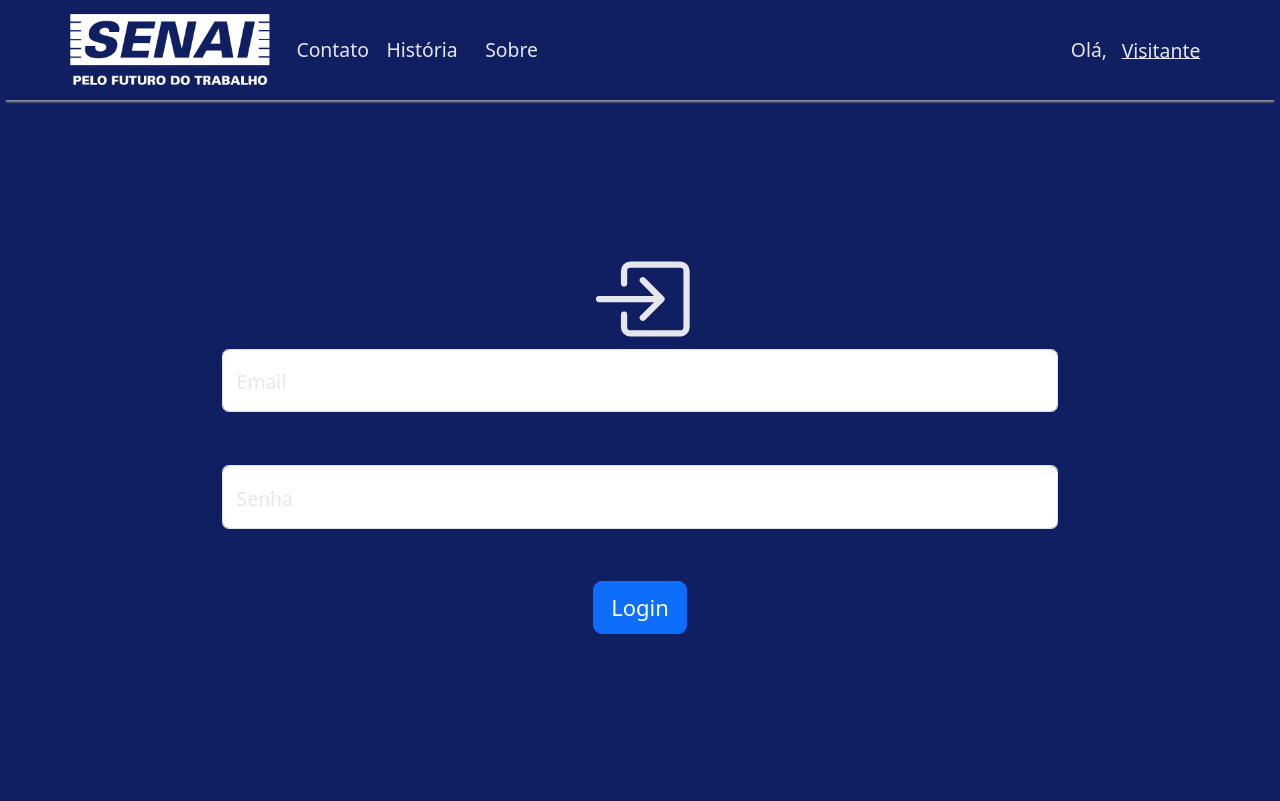
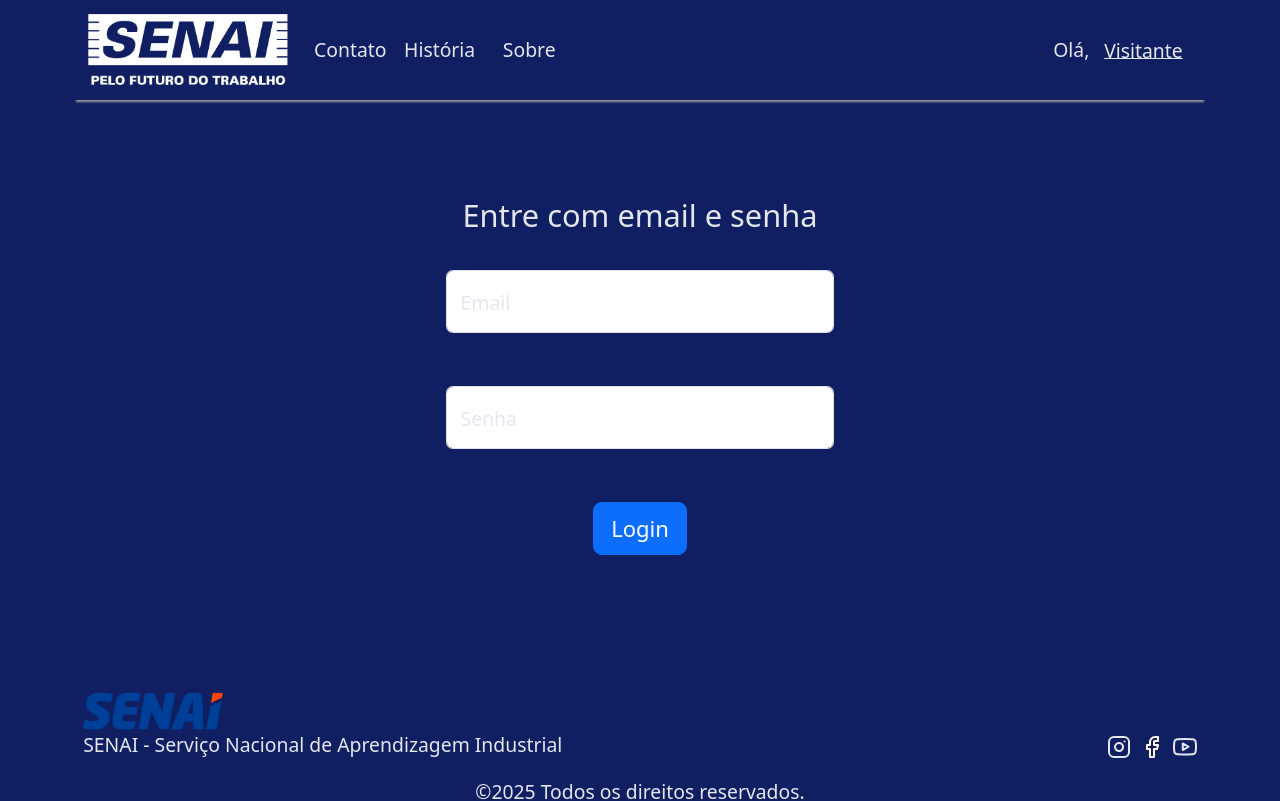
Before and after one commit to VandersonSenai/landingpageSenai, a React (Vite) app: page / in a window 1280 px wide. Shown: the top 801 px of the page. Built offline with nearby package versions, Linux system fonts and the light colour scheme; data requests are answered from the project's data file.

Commit message:
Ajuste na pagina com a história do Senai

```diff
--- a/src/App.jsx
+++ b/src/App.jsx
@@ -14,8 +14,8 @@ function App() {
       <AuthProvider>
       <div className="App ">
 
+        <Container className="container-fluid py-0 px-0 ">
             <NavBar  />
-        <Container className="container-fluid py-0 px-0 ">
 
             <Outlet />
 
--- a/src/components/Footer.jsx
+++ b/src/components/Footer.jsx
@@ -5,7 +5,7 @@ import Container from 'react-bootstrap/Container';
 import Row from 'react-bootstrap/Row';
 import Col from 'react-bootstrap/Col';
 
-const Footer = () => <footer className="page-footer font-small pt-5">
+const Footer = () => <footer sticky="bottom" className="page-footer font-small pt-1 ">
     <div expand="lg" className={`container-fluid ${styles.footer}`}
 
     >
--- a/src/components/NavBar.jsx
+++ b/src/components/NavBar.jsx
@@ -14,7 +14,7 @@ const NavBar = () => {
 
   return (
         // <Navbar expand="lg" className="bg-body-tertiary " bg="dark" data-bs-theme="dark">
-    <Navbar sticky="top" expand="lg" className={`container-fluid py-2 px-0 ${styles.navbar_custom}`}
+    <Navbar sticky="top" expand="lg" className={`container-fluid py-2 px-3 ${styles.navbar_custom}`}
         style={{
         display: 'flex',
         alignItems: 'center'
--- a/src/pages/Estilos.module.css
+++ b/src/pages/Estilos.module.css
@@ -21,4 +21,8 @@
   }
 
 
+  display: flex;
+  flex-direction: column;
+  min-height: 100vh;
+
 }
--- a/src/pages/Historia.jsx
+++ b/src/pages/Historia.jsx
@@ -6,22 +6,20 @@ import Col from 'react-bootstrap/Col';
 
 const Historia = () => {
   return (
-    <div  className="p-3">
+  <div  className="p-3">
+      <Container >
 
-      <Container >
       <Row>
-            <Col className="d-flex align-items-center  justify-content-center text-center ">
-                  <iframe className='mb-1 pb-2 rounded-4 col-md-12 w-100 h-100' src="https://www.youtube.com/embed/4BLj8S0dAS8?si=RT54eWwJdlC0vgtJ" title="SENAI: Há 77 anos mudando o Brasil
+            <Col className="d-flex align-items-center order-md-2">
+                  <iframe height="460px"  className='mb-1 pb-2 rounded-4 col-md-12 w-100 ' src="https://www.youtube.com/embed/4BLj8S0dAS8?si=RT54eWwJdlC0vgtJ" title="SENAI: Há 77 anos mudando o Brasil
                   " frameborder="0" allow="accelerometer; autoplay; clipboard-write; encrypted-media; gyroscope; picture-in-picture; web-share" referrerpolicy="strict-origin-when-cross-origin" allowfullscreen></iframe>
 
             </Col>
-            <Col>
-                  <Image xs={12} md={8} className='mb-1 pb-2 rounded-4 col-md-11 order-md-1 w-100' src="/senai_historia.jpg"  rounded  />
-            </Col>
+
 
       </Row>
+
       </Container>
-
 
       <Container >
       <h3 className='mb-2 mt-4'>A História do SENAI</h3>
@@ -78,7 +76,7 @@ const Historia = () => {
       <Row className='py-3'>
             <Col xs={11} className="text-start col-md-10 order-md-2">
             <p className='m-0'>
-            O SENAI expande sua atuação para além da indústria extrativa e começa a oferecer soluções em diversos setores da indústria capixaba. Além da Grande Vitória e interior, o SENAI investe em unidades móveis como a frigorífica e a escola móvel de mecânica veicular. E posteriormente alcança todo o estado atendendo ás áreas industriais de: Alimentos e Bebidas, Automotiva, Automação, Construção Civil, Couro e Calçado, Gestão, Gráfica, Metalmecânica, Eletroeletrônica, Refrigeração e Climatização, Tecnologia da InformaçãMadeira e Mobiliário, Meio Ambiente, Minerais não-metálicos, Petróleo e Gás, Polímeros, Segurança no Trabalho e Têxtil e Vestuário.
+            O SENA! expande sua atuação para além da indústria extrativa e começa a oferecer soluções em diversos setores da indústria capixaba. Além da Grande Vitória e interior, o SENAI investe em unidades móveis como a frigorífica e a escola móvel de mecânica veicular. E posteriormente alcança todo o estado atendendo ás áreas industriais de: Alimentos e Bebidas, Automotiva, Automação, Construção Civil, Couro e Calçado, Gestão, Gráfica, Metalmecânica, Eletroeletrônica, Refrigeração e Climatização, Tecnologia da InformaçãMadeira e Mobiliário, Meio Ambiente, Minerais não-metálicos, Petróleo e Gás, Polímeros, Segurança no Trabalho e Têxtil e Vestuário.
              </p>
             </Col>
             <Col xs={1} className="d-flex align-items-center  justify-content-center text-center col-md-2 order-md-1">
--- a/src/pages/Login.jsx
+++ b/src/pages/Login.jsx
@@ -40,7 +40,7 @@ const Login = () => {
 
     if (respostaVerificacao == "Login efetuado com sucesso") {
       alert(respostaVerificacao);
-      navigate("/home/#home");
+      navigate("/home");
     } else {
       setAlertClass("mb-5 mt-2");
       setAlertMensagem(respostaVerificacao);
@@ -55,21 +55,15 @@ const Login = () => {
   const [alertMensagem, setAlertMensagem] = useState("");
 
   return (
-    <div>
+    <div  className="p-3">
       <Container
-        style={{ height: "92vh" }}
-        className="justify-content-center align-content-center"
+        style={{ height: "68vh" }}
+        // style={{ }}
+        className="justify-content-center align-content-center p-2 "
       >
-        <BsBoxArrowInRight
-          style={{
-            fontSize: "100px",
-            color: "green",
-            margin: "auto",
-            width: "10%",
-          }}
-        />
-        <Form
-          style={{ width: "75%", margin: "auto", textAlign: "center" }}
+        <h3 className="py-4">Entre com email e senha</h3>
+        <Form h-auto d-inline-block
+          style={{ width: "22rem", margin: "auto", textAlign: "center" }}
           onSubmit={handleSubmit(onSubmit, onError)}
         >
           {/* Caixinha de email */}
```
Also changed, not shown: public/senai_historia_recorte.jpg (added).
